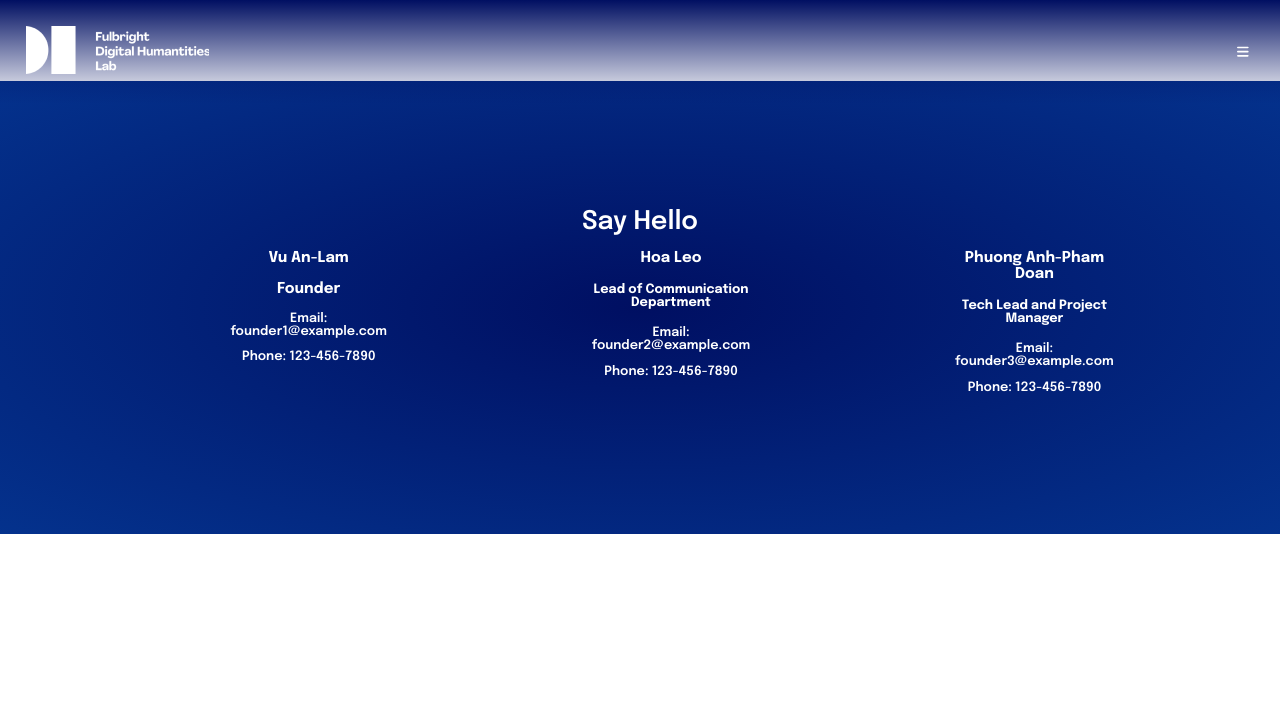
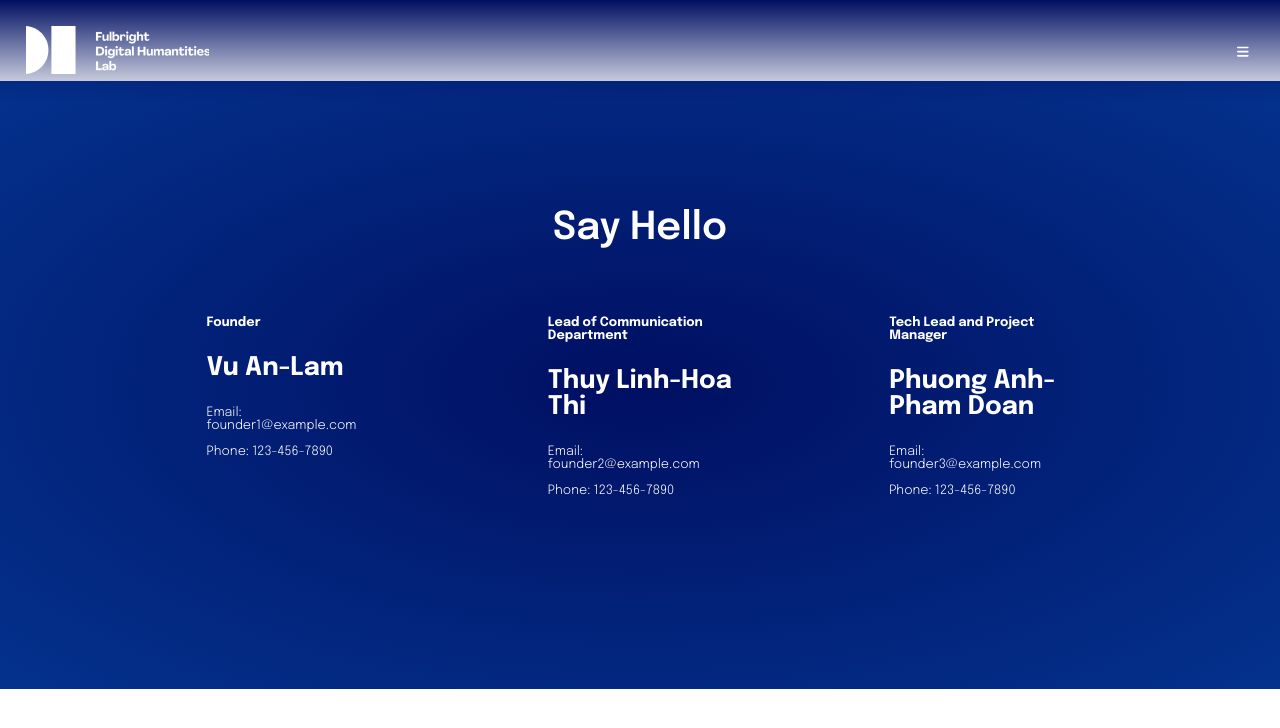
Before and after one commit to DHLabFUV/DHLab-Website-Official, a React (Create React App) app: page / in a window 1280 px wide. Shown: the top 728 px of the page. Built offline with nearby package versions, Linux system fonts and the light colour scheme.

Commit message:
EOD update

```diff
--- a/src/frontend/footer/footer.css
+++ b/src/frontend/footer/footer.css
@@ -10,18 +10,27 @@ body{
   }
 
 .grid-item {
-    text-align: center;
+    text-align: left;
     flex: 1;
-    padding: 0 10%;
-    max-width: 20%; /* Optionally, set a max-width for each grid item */
+    padding: 5% 3%;
+    max-width: 18%; /* Optionally, set a max-width for each grid item */
     font-size: 1vw;
+}
+
+h3 {
+    font-size: 2vw;
+}
+
+p{
+  font-weight: 300;
+
 }
 
 .link {
     color: #fff;
     position: relative;
     text-decoration: none;
-    font-size: 2vw;
+    font-size: 3vw;
   }
 
 .link::before {
@@ -37,8 +46,3 @@ body{
     transform: scaleX(0);
     transition: transform .3s ease-in-out;
   }
-
-.link:hover::before {
-    transform-origin: left;
-    transform: scaleX(1);
-  }
--- a/src/frontend/footer/footer.js
+++ b/src/frontend/footer/footer.js
@@ -22,20 +22,20 @@ const Footer = () => {
         </div>
         <div className='grid-container'>
           <div class="grid-item">
+            <h4>Founder</h4>
             <h3>Vu An-Lam</h3>
-            <h3>Founder</h3>
             <p>Email: founder1@example.com</p>
             <p>Phone: 123-456-7890</p>
           </div>
           <div class="grid-item">
-            <h3>Hoa Leo</h3>
             <h4>Lead of Communication Department</h4>
+            <h3>Thuy Linh-Hoa Thi</h3>
             <p>Email: founder2@example.com</p>
             <p>Phone: 123-456-7890</p>
           </div>
           <div class="grid-item">
+            <h4>Tech Lead and Project Manager</h4>
             <h3>Phuong Anh-Pham Doan</h3>
-            <h4>Tech Lead and Project Manager</h4>
             <p>Email: founder3@example.com</p>
             <p>Phone: 123-456-7890</p>
           </div>
```
Also changed, not shown: 1 other file (tests, documents, lock files or other folders).
